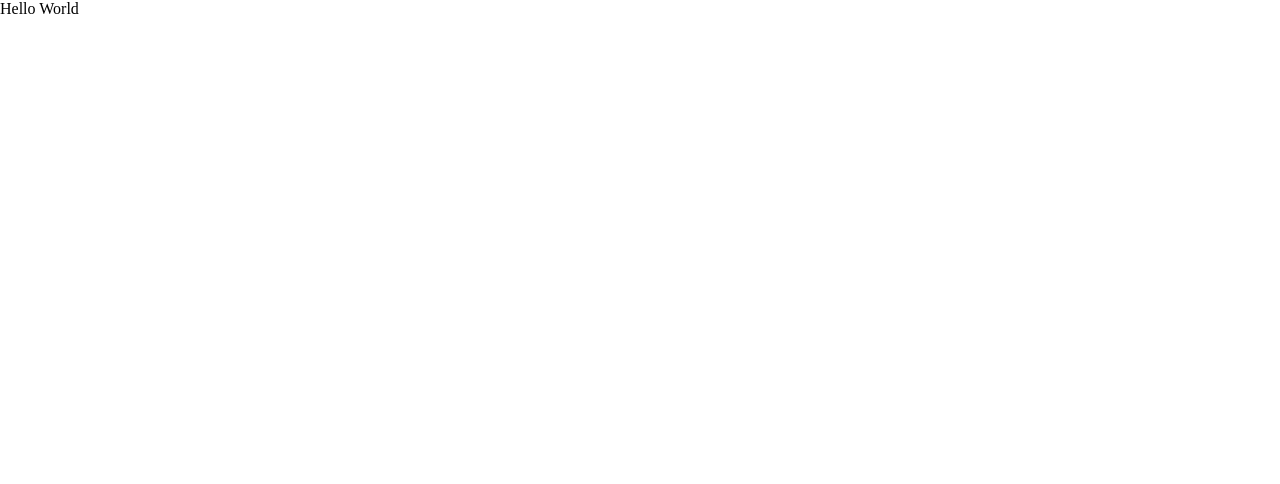
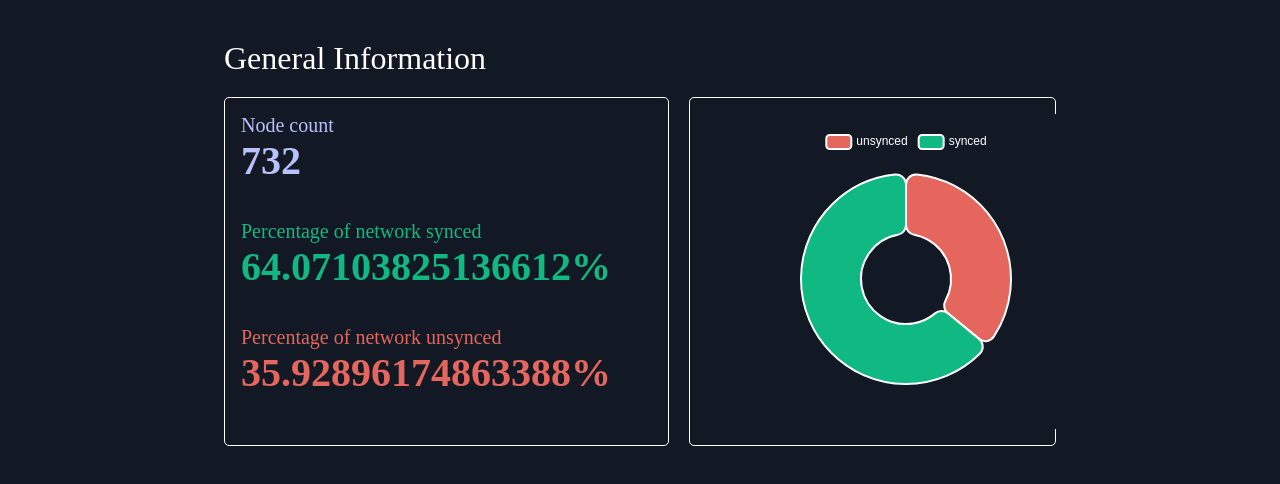
Before and after one commit to jinsuichen/p2p-crawler-frontend, a React (Vite) app: page / in a window 1280 px wide. Shown: the top 484 px of the page. Built offline with nearby package versions, Linux system fonts and the light colour scheme.

Commit message:
feat: General Information 1. NodeText: node count, Percentage of network synced/unsynced 2. NodeChart: chart about node information

```diff
--- a/package.json
+++ b/package.json
@@ -9,6 +9,9 @@
     "preview": "vite preview"
   },
   "dependencies": {
+    "axios": "^1.3.5",
+    "echarts": "^5.4.2",
+    "echarts-for-react": "^3.0.2",
     "react": "^18.2.0",
     "react-dom": "^18.2.0"
   },
@@ -16,6 +19,7 @@
     "@types/react": "^18.0.28",
     "@types/react-dom": "^18.0.11",
     "@vitejs/plugin-react": "^3.1.0",
+    "sass": "^1.61.0",
     "typescript": "^4.9.3",
     "vite": "^4.2.0"
   }
--- a/src/App.tsx
+++ b/src/App.tsx
@@ -1,16 +1,16 @@
-import { useState } from 'react'
-import reactLogo from './assets/react.svg'
-import viteLogo from '/vite.svg'
-// import './App.css'
+import React, {Component} from 'react';
+import GeneralInformation from "./components/GeneralInformation";
 
-function App() {
-  const [count, setCount] = useState(0)
+class App extends Component {
 
-  return (
-    <div className="App">
-      <p>Hello World</p>
-    </div>
-  )
+    render() {
+        return (
+            <div style={{display: "flex", flexDirection: 'column'}}>
+                <GeneralInformation syncedCount={469} unsyncedCount={263}/>
+                {/*<Title message={'ss'}></Title>*/}
+            </div>
+        );
+    }
 }
 
-export default App
+export default App;
--- /dev/null
+++ b/src/components/GeneralInformation/index.tsx
@@ -0,0 +1,29 @@
+import React, {Component} from 'react';
+import Title from "../Title";
+import NodeText from "../NodeText";
+import NodeChart from "../NodeChart";
+
+type Props = {
+    syncedCount: number
+    unsyncedCount: number
+}
+
+class GeneralInformation extends Component<Props> {
+
+    render() {
+
+        let {syncedCount, unsyncedCount} = this.props
+
+        return (
+            <div style={{margin: "0 auto 0", width: '65%'}}>
+                <Title message={'General Information'}/>
+                <div style={{display: "flex"}}>
+                    <NodeText syncedCount={syncedCount} unsyncedCount={unsyncedCount}/>
+                    <NodeChart syncedCount={syncedCount} unsyncedCount={unsyncedCount}/>
+                </div>
+            </div>
+        );
+    }
+}
+
+export default GeneralInformation;
--- /dev/null
+++ b/src/components/NodeChart/index.scss
@@ -0,0 +1,9 @@
+.NodeChart {
+  border: 0.5px white solid;
+  border-radius: 5px;
+
+  padding: 16px;
+  margin-left: 10px;
+
+  width: 40%;
+}
--- /dev/null
+++ b/src/components/NodeChart/index.tsx
@@ -0,0 +1,74 @@
+import React, {Component} from 'react';
+import ReactEcharts from "echarts-for-react";
+import './index.scss';
+
+type Props = {
+    syncedCount: number
+    unsyncedCount: number
+}
+
+
+class NodeChart extends Component<Props> {
+    render() {
+
+        const {syncedCount, unsyncedCount} = this.props
+
+        return (
+            <div className={'NodeChart'}>
+                <div style={{width: '400px', paddingTop: '15px'}}>
+                    <ReactEcharts option={ {
+                        color: ['#E4665C','#10B981'],
+                        tooltip: {
+                            trigger: 'item'
+                        },
+                        legend: {
+                            top: '0%',
+                            left: 'center',
+                            textStyle: {
+                                color: 'white'
+                            },
+                            // itemStyle: {
+                            //     // color: ['#10B981','#E4665C']
+                            //     color: '#10B981'
+                            // }
+                        },
+                        series: [
+                            {
+                                name: 'Access From',
+                                type: 'pie',
+                                radius: ['30%', '70%'],
+                                avoidLabelOverlap: true,
+                                itemStyle: {
+                                    borderRadius: 10,
+                                    borderColor: '#fff',
+                                    borderWidth: 2
+                                },
+                                label: {
+                                    show: false,
+                                    position: 'center',
+                                },
+                                emphasis: {
+                                    label: {
+                                        show: true,
+                                        fontSize: 40,
+                                        fontWeight: 'bold',
+                                        color: 'white'
+                                    }
+                                },
+                                labelLine: {
+                                    show: false
+                                },
+                                data: [
+                                    { value: unsyncedCount, name: 'unsynced' },
+                                    { value: syncedCount, name: 'synced' },
+                                ]
+                            }
+                        ]
+                    }} />
+                </div>
+            </div>
+        );
+    }
+}
+
+export default NodeChart;
--- /dev/null
+++ b/src/components/NodeText/index.scss
@@ -0,0 +1,31 @@
+.NodeText {
+
+    border: 0.5px white solid;
+    border-radius: 5px;
+
+    padding: 16px;
+    margin-right: 10px;
+
+    width: 60%;
+
+    .Blue {
+        color: #B7C1FC
+    }
+
+    .Green {
+        color: #10B981;
+    }
+
+    .Red {
+        color: #E4665C;
+    }
+
+    .TextNormal {
+        font-size: 20px;
+    }
+
+    .TextStrong {
+        font-size: 40px;
+        font-weight: bold;
+    }
+}
--- /dev/null
+++ b/src/components/NodeText/index.tsx
@@ -0,0 +1,43 @@
+import React, {Component} from 'react';
+import './index.scss';
+
+type Props = {
+    syncedCount: number
+    unsyncedCount: number
+}
+
+class NodeText extends Component<Props> {
+    render() {
+
+        const {syncedCount, unsyncedCount} = this.props
+        const totalCount = syncedCount + unsyncedCount
+        const syncedRate = syncedCount / totalCount * 100
+        const unsyncedRate = unsyncedCount / totalCount * 100
+
+        return (
+            <div className={'NodeText'}>
+                <div className={'Blue'}>
+                    <p className={'TextNormal'}>Node count</p>
+                    <p className={'TextStrong'}>{totalCount}</p>
+                </div>
+
+                <br/><br/>
+
+                <div className={'Green'}>
+                    <p className={'TextNormal'}>Percentage of network synced</p>
+                    <p className={'TextStrong'}>{syncedRate}%</p>
+                </div>
+
+                <br/><br/>
+
+                <div className={'Red'}>
+                    <p className={'TextNormal'}>Percentage of network unsynced</p>
+                    <p className={'TextStrong'}>{unsyncedRate}%</p>
+                </div>
+
+            </div>
+        );
+    }
+}
+
+export default NodeText;
--- /dev/null
+++ b/src/components/Title/index.scss
@@ -0,0 +1,7 @@
+.Title {
+    font-size: 2rem;
+    font-weight: 400;
+    color: white;
+
+    margin: 40px 0 20px;
+}
--- /dev/null
+++ b/src/components/Title/index.tsx
@@ -0,0 +1,16 @@
+import React, {Component} from 'react';
+import './index.scss';
+
+type Props = { message?: string }
+
+class Title extends Component<Props> {
+    render() {
+        return (
+            <div>
+                <h1 className={'Title'}>{this.props.message}</h1>
+            </div>
+        );
+    }
+}
+
+export default Title;
--- a/src/index.css
+++ b/src/index.scss
@@ -1,4 +1,5 @@
 * {
   margin: 0;
   padding: 0;
+  background-color: #131825;
 }
--- a/src/main.tsx
+++ b/src/main.tsx
@@ -1,7 +1,7 @@
 import React from 'react'
 import ReactDOM from 'react-dom/client'
 import App from './App'
-import './index.css'
+import './index.scss'
 
 ReactDOM.createRoot(document.getElementById('root') as HTMLElement).render(
   <React.StrictMode>
```
Also changed, not shown: src/services/axios.ts (added, +7 -0 lines), 1 other file (tests, documents, lock files or other folders).
